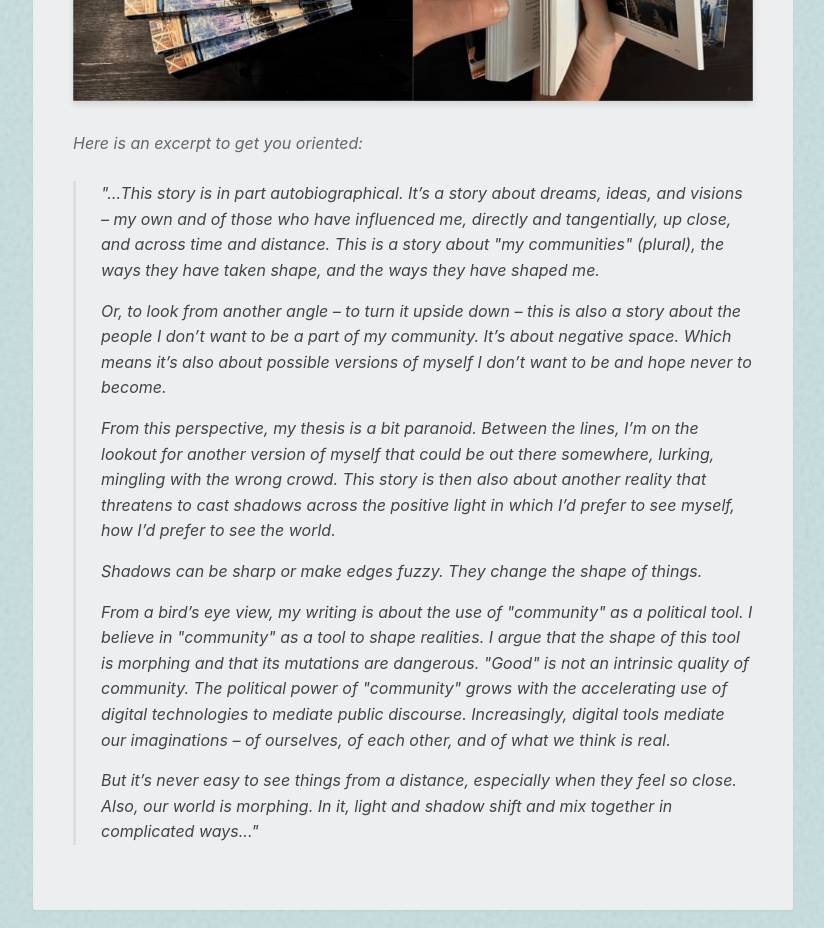
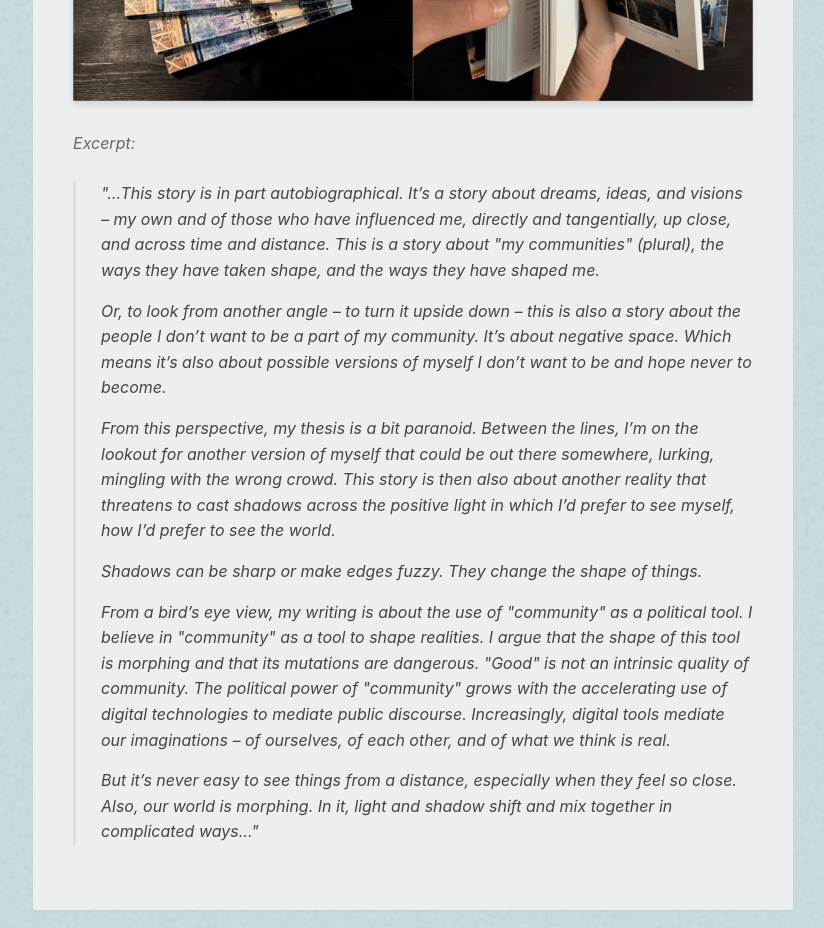
Before and after one commit to johannagilje/johannagilje.github.io, a plain HTML site: page writing.html in a window 1280 px wide. Shown: the part 1340-2268 px from the top of the page, without its empty margins (227-1051 px from the left). Drawn offline with Linux system fonts and the light colour scheme.

Commit message:
Changed excerpt text.

```diff
--- a/writing.html
+++ b/writing.html
@@ -45,7 +45,7 @@
                 <img src="i/Imaginary_Shape_of_Community.jpg" alt="The Imaginary Shape of Community" class="book-cover" onclick="openLightbox(this)">
 
                 <div class="writing-piece">
-                    <p class="excerpt-intro">Here is an excerpt to get you oriented:</p>
+                    <p class="excerpt-intro">Excerpt:</p>
 
                     <blockquote>
                         <p>"…This story is in part autobiographical. It’s a story about dreams, ideas, and visions – my own and of those who have influenced me, directly and tangentially, up close, and across time and distance. This is a story about "my communities" (plural), the ways they have taken shape, and the ways they have shaped me.</p>
```
